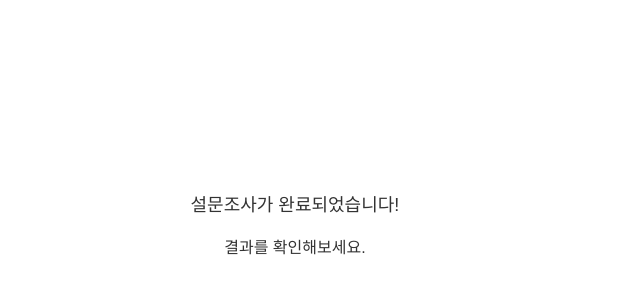
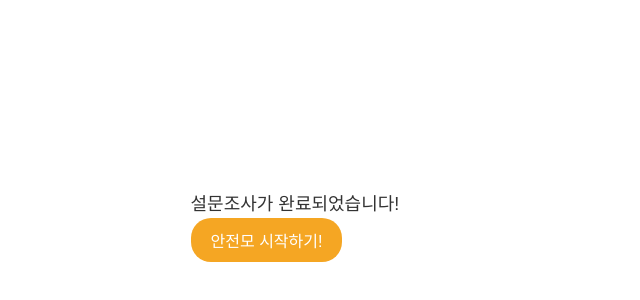
Before and after one commit to MoguMogu-KB/AJM-FE, a Vue app: page /result in a window 1280 px wide. Shown: the part 184-484 px from the top of the page, without its empty margins (0-640 px from the left). Built offline with nearby package versions, Linux system fonts and the light colour scheme; the HTML template or start-up script is replaced by a standard one.

Commit message:
fix: import Router & router 경로 수정

```diff
--- a/src/pages/register/questions/ResultPage.vue
+++ b/src/pages/register/questions/ResultPage.vue
@@ -4,19 +4,32 @@
 
       <div v-else>
         <h2>설문조사가 완료되었습니다!</h2>
-        <p>결과를 확인해보세요.</p>
+        <!-- <p>결과를 확인해보세요.</p> -->
+        <button
+          class="next-button"
+          :disabled="isLoading"
+          @click="goToHomePage"
+        >
+          안전모 시작하기!
+        </button>
       </div>
     </div>
   </template>
 
   <script setup>
   import { ref, onMounted } from 'vue';
+  import { useRouter } from 'vue-router';
   import LoadingScreen from './LoadingScreen.vue';
 
   const isLoading = ref(true);
+  const router = useRouter();
+  const goToHomePage = () => {
+
+    router.push('/home'); // 다음 화면으로 라우팅
+  };
 
   onMounted(() => {
-    // 로딩 화면을 3초 동안 표시한 후 로딩 상태를 false로 변경
+    // 로딩 화면을 7초 동안 표시한 후 로딩 상태를 false로 변경
     setTimeout(() => {
       isLoading.value = false;
     }, 7000);
```
